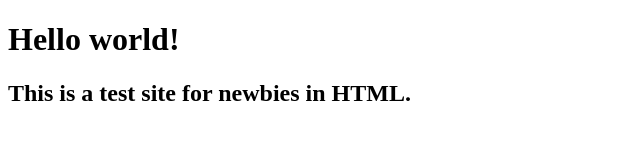
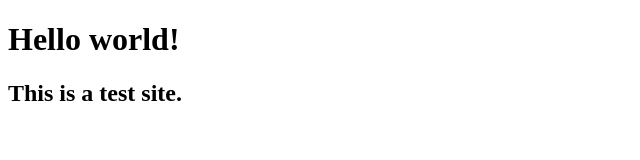
Before and after one commit to jennytdtran/test, a plain HTML site: page test_site/index.html in a window 1280 px wide. Shown: the whole page, without its empty margins (0-640 px from the left). Drawn offline with Linux system fonts and the light colour scheme.

Commit message:
my first page

```diff
--- a/test_site/index.html
+++ b/test_site/index.html
@@ -7,6 +7,6 @@
 </head>
 <body>
     <h1>Hello world!</h1>
-    <h2>This is a test site for newbies in HTML.</h2>
+    <h2>This is a test site.</h2>
 </body>
 </html>
```
